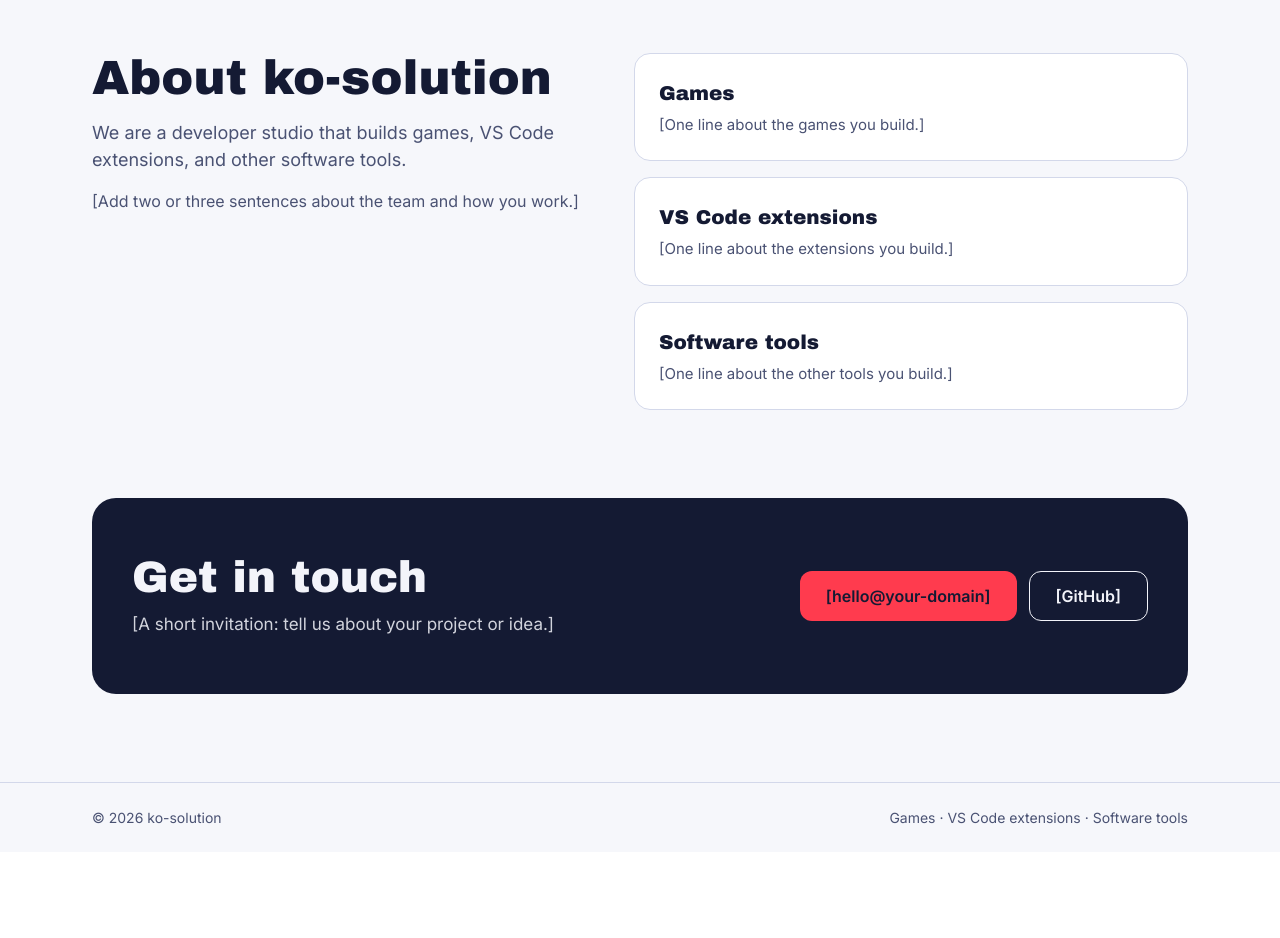
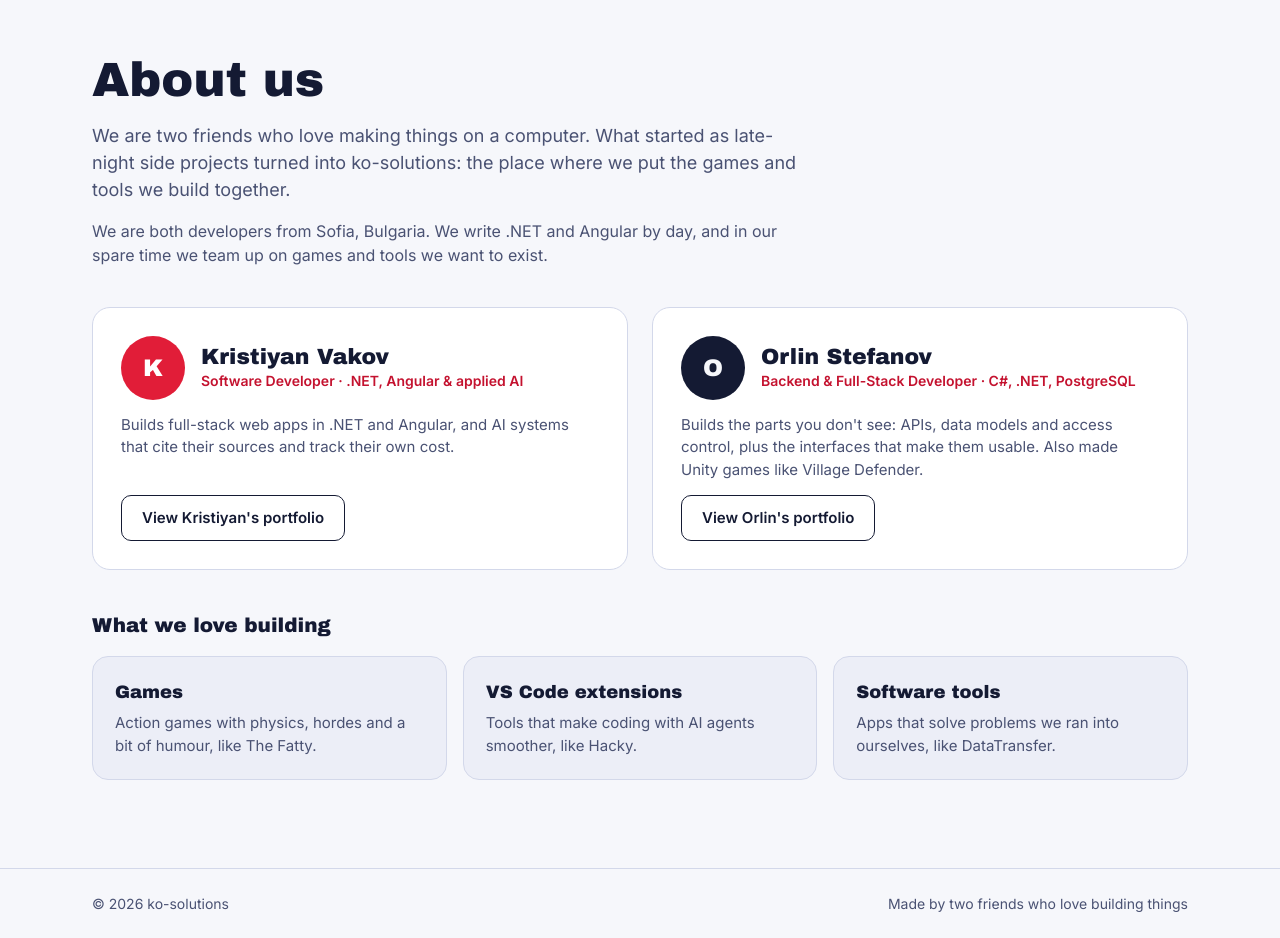
Before and after one commit to Puhita/KO_Solutions_website, a plain HTML site: page index.html in a window 1280 px wide. Shown: the part 1640-2578 px from the top of the page. Before the commit the page ends 2492 px from the top, so only its background shows below. Drawn offline with Linux system fonts and the light colour scheme.

Commit message:
Turn the site into a two-friend portfolio and rename to ko-solutions
Remove the contact section and links, rewrite the hero and About copy
around Kristiyan Vakov and Orlin Stefanov, and link their portfolios.

Co-Authored-By: Claude Opus 5.5 <noreply@anthropic.com>

```diff
--- a/index.html
+++ b/index.html
@@ -2,7 +2,7 @@
 <html lang="en">
 <head>
 <meta charset="utf-8">
-<title>ko-solution - website</title>
+<title>ko-solutions - website</title>
 <link rel="icon" type="image/svg+xml" href="./favicon.svg">
 <link rel="icon" type="image/png" sizes="32x32" href="./favicon-32.png">
 <link rel="apple-touch-icon" href="./apple-touch-icon.png">
@@ -24,8 +24,8 @@ button{font-family:inherit}
 <div style="min-height: 100%; background: {{bg}}; color: {{text}}; font-family: Inter, system-ui, sans-serif; line-height: 1.5">
 
 <header style="max-width: 1160px; margin: 0 auto; padding: 16px 32px; box-sizing: border-box; display: flex; flex-wrap: wrap; align-items: center; justify-content: space-between; gap: 12px 24px">
-<a href="#top" style="display: flex; align-items: center; gap: 12px; color: {{text}}" aria-label="ko-solution home">
-<svg width="56" height="56" style="display:block" role="img" aria-label="ko-solution logo: bold KO and the word SOLUTIONS in a disc; the upper arm of the K continues as an arm that punches a jagged hole through the top right of the disc with a boxing glove" viewBox="-31 -78 380 380" xmlns="http://www.w3.org/2000/svg">
+<a href="#top" style="display: flex; align-items: center; gap: 12px; color: {{text}}" aria-label="ko-solutions home">
+<svg width="56" height="56" style="display:block" role="img" aria-label="ko-solutions logo: bold KO and the word SOLUTIONS in a disc; the upper arm of the K continues as an arm that punches a jagged hole through the top right of the disc with a boxing glove" viewBox="-31 -78 380 380" xmlns="http://www.w3.org/2000/svg">
 <defs>
 <mask id="cutHead" maskUnits="userSpaceOnUse" x="-100" y="-200" width="600" height="700">
 <rect x="-100" y="-200" width="600" height="700" fill="#fff"></rect>
@@ -50,12 +50,11 @@ button{font-family:inherit}
 <rect x="42" y="19" width="50" height="27" rx="13.5"></rect>
 </g>
 </svg>
-<span style="font-family: 'Archivo Black', Inter, sans-serif; font-size: 22px; letter-spacing: 0.5px">ko-solution</span>
+<span style="font-family: 'Archivo Black', Inter, sans-serif; font-size: 22px; letter-spacing: 0.5px">ko-solutions</span>
 </a>
 <nav style="display: flex; flex-wrap: wrap; align-items: center; gap: 4px 8px">
 <a href="#projects" style="display: inline-flex; align-items: center; min-height: 44px; padding: 0 14px; color: {{text}}; font-weight: 500">Projects</a>
-<a href="#about" style="display: inline-flex; align-items: center; min-height: 44px; padding: 0 14px; color: {{text}}; font-weight: 500">About</a>
-<a href="#contact" style="display: inline-flex; align-items: center; min-height: 44px; padding: 0 14px; color: {{text}}; font-weight: 500">Contact</a>
+<a href="#about" style="display: inline-flex; align-items: center; min-height: 44px; padding: 0 14px; color: {{text}}; font-weight: 500">About us</a>
 <button onClick="{{toggleTheme}}" aria-label="{{themeLabel}}" style="min-height: 44px; padding: 0 18px; border-radius: 999px; border: 1px solid {{border}}; background: {{surface}}; color: {{text}}; font-size: 14px; font-weight: 600; cursor: pointer">{{themeButton}}</button>
 </nav>
 </header>
@@ -63,16 +62,16 @@ button{font-family:inherit}
 <main id="top">
 <section style="max-width: 1160px; margin: 0 auto; padding: 56px 32px 88px; box-sizing: border-box; display: flex; flex-wrap: wrap; align-items: center; justify-content: space-between; gap: 48px">
 <div style="flex: 1 1 440px; min-width: 0; display: flex; flex-direction: column; align-items: flex-start; gap: 24px">
-<span style="display: inline-block; padding: 6px 14px; border-radius: 999px; background: {{surface2}}; border: 1px solid {{border}}; color: {{link}}; font-size: 14px; font-weight: 600">Developer studio</span>
-<h1 style="margin: 0; font-family: 'Archivo Black', Inter, sans-serif; font-weight: 400; font-size: clamp(40px, 7vw, 76px); line-height: 1.02; letter-spacing: -0.5px">We build games and software tools.</h1>
-<p style="margin: 0; max-width: 520px; font-size: 19px; color: {{muted}}">ko-solution is a developer studio. We make games, VS Code extensions, and other software tools.</p>
+<span style="display: inline-block; padding: 6px 14px; border-radius: 999px; background: {{surface2}}; border: 1px solid {{border}}; color: {{link}}; font-size: 14px; font-weight: 600">Two friends · one passion</span>
+<h1 style="margin: 0; font-family: 'Archivo Black', Inter, sans-serif; font-weight: 400; font-size: clamp(40px, 7vw, 76px); line-height: 1.02; letter-spacing: -0.5px">We build games and software, together.</h1>
+<p style="margin: 0; max-width: 520px; font-size: 19px; color: {{muted}}">ko-solutions is the portfolio of two friends who share the same passion: creating software and games. Here is what we have built so far.</p>
 <div style="display: flex; flex-wrap: wrap; gap: 12px">
-<a href="#projects" style="display: inline-flex; align-items: center; min-height: 48px; padding: 0 26px; border-radius: 12px; background: {{accent}}; color: {{onAccent}}; font-weight: 600; font-size: 16px">View projects</a>
-<a href="#contact" style="display: inline-flex; align-items: center; min-height: 48px; padding: 0 26px; border-radius: 12px; border: 1.5px solid {{text}}; color: {{text}}; font-weight: 600; font-size: 16px">Contact us</a>
+<a href="#projects" style="display: inline-flex; align-items: center; min-height: 48px; padding: 0 26px; border-radius: 12px; background: {{accent}}; color: {{onAccent}}; font-weight: 600; font-size: 16px">See our work</a>
+<a href="#about" style="display: inline-flex; align-items: center; min-height: 48px; padding: 0 26px; border-radius: 12px; border: 1.5px solid {{text}}; color: {{text}}; font-weight: 600; font-size: 16px">Meet us</a>
 </div>
 </div>
 <div style="flex: 1 1 320px; min-width: 0; display: flex; justify-content: center">
-<svg width="440" height="550" style="max-width:100%;height:auto;display:block" role="img" aria-label="ko-solution logo: bold KO and the word SOLUTIONS in a disc; the upper arm of the K continues as an arm that punches a jagged hole through the top right of the disc with a boxing glove" viewBox="-6 -113 348 435" xmlns="http://www.w3.org/2000/svg">
+<svg width="440" height="550" style="max-width:100%;height:auto;display:block" role="img" aria-label="ko-solutions logo: bold KO and the word SOLUTIONS in a disc; the upper arm of the K continues as an arm that punches a jagged hole through the top right of the disc with a boxing glove" viewBox="-6 -113 348 435" xmlns="http://www.w3.org/2000/svg">
 <defs>
 <mask id="cutHero" maskUnits="userSpaceOnUse" x="-100" y="-200" width="600" height="700">
 <rect x="-100" y="-200" width="600" height="700" fill="#fff"></rect>
@@ -113,7 +112,7 @@ button{font-family:inherit}
 <div style="display: flex; flex-wrap: wrap; align-items: flex-end; justify-content: space-between; gap: 20px">
 <div style="display: flex; flex-direction: column; gap: 8px">
 <h2 style="margin: 0; font-family: 'Archivo Black', Inter, sans-serif; font-weight: 400; font-size: clamp(32px, 5vw, 48px); line-height: 1.05">Projects</h2>
-<p style="margin: 0; font-size: 17px; color: {{muted}}">Games and software from the studio.</p>
+<p style="margin: 0; font-size: 17px; color: {{muted}}">Things we have made together, from games to developer tools.</p>
 </div>
 <div role="group" aria-label="Filter projects" style="display: flex; flex-wrap: wrap; gap: 8px">
 <sc-for list="{{filters}}" as="f" hint-placeholder-count="3">
@@ -162,37 +161,51 @@ button{font-family:inherit}
 </div>
 </section>
 
-<section id="about" style="max-width: 1160px; margin: 0 auto; padding: 88px 32px; box-sizing: border-box; display: flex; flex-wrap: wrap; gap: 48px">
-<div style="flex: 1 1 360px; min-width: 0; display: flex; flex-direction: column; gap: 16px">
-<h2 style="margin: 0; font-family: 'Archivo Black', Inter, sans-serif; font-weight: 400; font-size: clamp(32px, 5vw, 48px); line-height: 1.05">About ko-solution</h2>
-<p style="margin: 0; font-size: 18px; color: {{muted}}">We are a developer studio that builds games, VS Code extensions, and other software tools.</p>
-<p style="margin: 0; font-size: 16px; color: {{muted}}">[Add two or three sentences about the team and how you work.]</p>
+<section id="about" style="max-width: 1160px; margin: 0 auto; padding: 88px 32px; box-sizing: border-box; display: flex; flex-direction: column; gap: 40px">
+<div style="max-width: 720px; display: flex; flex-direction: column; gap: 16px">
+<h2 style="margin: 0; font-family: 'Archivo Black', Inter, sans-serif; font-weight: 400; font-size: clamp(32px, 5vw, 48px); line-height: 1.05">About us</h2>
+<p style="margin: 0; font-size: 18px; color: {{muted}}">We are two friends who love making things on a computer. What started as late-night side projects turned into ko-solutions: the place where we put the games and tools we build together.</p>
+<p style="margin: 0; font-size: 16px; color: {{muted}}">We are both developers from Sofia, Bulgaria. We write .NET and Angular by day, and in our spare time we team up on games and tools we want to exist.</p>
 </div>
-<div style="flex: 1 1 420px; min-width: 0; display: flex; flex-direction: column; gap: 16px">
-<div style="padding: 24px; border-radius: 16px; background: {{surface}}; border: 1px solid {{border}}">
-<h3 style="margin: 0 0 6px; font-family: 'Archivo Black', Inter, sans-serif; font-weight: 400; font-size: 20px">Games</h3>
-<p style="margin: 0; color: {{muted}}; font-size: 15px">[One line about the games you build.]</p>
-</div>
-<div style="padding: 24px; border-radius: 16px; background: {{surface}}; border: 1px solid {{border}}">
-<h3 style="margin: 0 0 6px; font-family: 'Archivo Black', Inter, sans-serif; font-weight: 400; font-size: 20px">VS Code extensions</h3>
-<p style="margin: 0; color: {{muted}}; font-size: 15px">[One line about the extensions you build.]</p>
-</div>
-<div style="padding: 24px; border-radius: 16px; background: {{surface}}; border: 1px solid {{border}}">
-<h3 style="margin: 0 0 6px; font-family: 'Archivo Black', Inter, sans-serif; font-weight: 400; font-size: 20px">Software tools</h3>
-<p style="margin: 0; color: {{muted}}; font-size: 15px">[One line about the other tools you build.]</p>
+<div style="display: flex; flex-wrap: wrap; gap: 24px">
+<article style="flex: 1 1 320px; min-width: 0; padding: 28px; border-radius: 18px; background: {{surface}}; border: 1px solid {{border}}; display: flex; flex-direction: column; gap: 14px">
+<div style="display: flex; align-items: center; gap: 16px">
+<span aria-hidden="true" style="flex-shrink: 0; width: 64px; height: 64px; border-radius: 999px; background: {{accent}}; color: {{onAccent}}; display: flex; align-items: center; justify-content: center; font-family: 'Archivo Black', Inter, sans-serif; font-size: 24px">K</span>
+<div style="display: flex; flex-direction: column">
+<h3 style="margin: 0; font-family: 'Archivo Black', Inter, sans-serif; font-weight: 400; font-size: 22px; line-height: 1.15">Kristiyan Vakov</h3>
+<span style="color: {{link}}; font-size: 14px; font-weight: 600">Software Developer · .NET, Angular &amp; applied AI</span>
 </div>
 </div>
-</section>
-
-<section id="contact" style="max-width: 1160px; margin: 0 auto; padding: 0 32px 88px; box-sizing: border-box">
-<div style="padding: 56px 40px; border-radius: 24px; background: {{panel}}; color: {{onPanel}}; display: flex; flex-wrap: wrap; align-items: center; justify-content: space-between; gap: 32px">
-<div style="flex: 1 1 360px; min-width: 0; display: flex; flex-direction: column; gap: 12px">
-<h2 style="margin: 0; font-family: 'Archivo Black', Inter, sans-serif; font-weight: 400; font-size: clamp(30px, 4.5vw, 44px); line-height: 1.05">Get in touch</h2>
-<p style="margin: 0; font-size: 17px; opacity: 0.85">[A short invitation: tell us about your project or idea.]</p>
+<p style="margin: 0; color: {{muted}}; font-size: 15px">Builds full-stack web apps in .NET and Angular, and AI systems that cite their sources and track their own cost.</p>
+<a href="https://kristiyanvakov.github.io/" target="_blank" rel="noopener" style="margin-top: auto; align-self: flex-start; display: inline-flex; align-items: center; min-height: 44px; padding: 0 20px; border-radius: 10px; border: 1.5px solid {{text}}; color: {{text}}; font-size: 15px; font-weight: 600">View Kristiyan's portfolio</a>
+</article>
+<article style="flex: 1 1 320px; min-width: 0; padding: 28px; border-radius: 18px; background: {{surface}}; border: 1px solid {{border}}; display: flex; flex-direction: column; gap: 14px">
+<div style="display: flex; align-items: center; gap: 16px">
+<span aria-hidden="true" style="flex-shrink: 0; width: 64px; height: 64px; border-radius: 999px; background: {{text}}; color: {{bg}}; display: flex; align-items: center; justify-content: center; font-family: 'Archivo Black', Inter, sans-serif; font-size: 24px">O</span>
+<div style="display: flex; flex-direction: column">
+<h3 style="margin: 0; font-family: 'Archivo Black', Inter, sans-serif; font-weight: 400; font-size: 22px; line-height: 1.15">Orlin Stefanov</h3>
+<span style="color: {{link}}; font-size: 14px; font-weight: 600">Backend &amp; Full-Stack Developer · C#, .NET, PostgreSQL</span>
 </div>
-<div style="display: flex; flex-wrap: wrap; gap: 12px">
-<a href="#contact" style="display: inline-flex; align-items: center; min-height: 48px; padding: 0 26px; border-radius: 12px; background: {{panelBtn}}; color: {{onPanelBtn}}; font-weight: 600">[hello@your-domain]</a>
-<a href="#contact" style="display: inline-flex; align-items: center; min-height: 48px; padding: 0 26px; border-radius: 12px; border: 1.5px solid {{onPanel}}; color: {{onPanel}}; font-weight: 600">[GitHub]</a>
+</div>
+<p style="margin: 0; color: {{muted}}; font-size: 15px">Builds the parts you don't see: APIs, data models and access control, plus the interfaces that make them usable. Also made Unity games like Village Defender.</p>
+<a href="https://orlinstefanov.github.io/" target="_blank" rel="noopener" style="margin-top: auto; align-self: flex-start; display: inline-flex; align-items: center; min-height: 44px; padding: 0 20px; border-radius: 10px; border: 1.5px solid {{text}}; color: {{text}}; font-size: 15px; font-weight: 600">View Orlin's portfolio</a>
+</article>
+</div>
+<div style="display: flex; flex-direction: column; gap: 16px">
+<h3 style="margin: 0; font-family: 'Archivo Black', Inter, sans-serif; font-weight: 400; font-size: 20px">What we love building</h3>
+<div style="display: flex; flex-wrap: wrap; gap: 16px">
+<div style="flex: 1 1 240px; min-width: 0; padding: 22px; border-radius: 16px; background: {{surface2}}; border: 1px solid {{border}}">
+<h4 style="margin: 0 0 6px; font-family: 'Archivo Black', Inter, sans-serif; font-weight: 400; font-size: 18px">Games</h4>
+<p style="margin: 0; color: {{muted}}; font-size: 15px">Action games with physics, hordes and a bit of humour, like The Fatty.</p>
+</div>
+<div style="flex: 1 1 240px; min-width: 0; padding: 22px; border-radius: 16px; background: {{surface2}}; border: 1px solid {{border}}">
+<h4 style="margin: 0 0 6px; font-family: 'Archivo Black', Inter, sans-serif; font-weight: 400; font-size: 18px">VS Code extensions</h4>
+<p style="margin: 0; color: {{muted}}; font-size: 15px">Tools that make coding with AI agents smoother, like Hacky.</p>
+</div>
+<div style="flex: 1 1 240px; min-width: 0; padding: 22px; border-radius: 16px; background: {{surface2}}; border: 1px solid {{border}}">
+<h4 style="margin: 0 0 6px; font-family: 'Archivo Black', Inter, sans-serif; font-weight: 400; font-size: 18px">Software tools</h4>
+<p style="margin: 0; color: {{muted}}; font-size: 15px">Apps that solve problems we ran into ourselves, like DataTransfer.</p>
+</div>
 </div>
 </div>
 </section>
@@ -200,8 +213,8 @@ button{font-family:inherit}
 
 <footer style="border-top: 1px solid {{border}}">
 <div style="max-width: 1160px; margin: 0 auto; padding: 24px 32px; box-sizing: border-box; display: flex; flex-wrap: wrap; align-items: center; justify-content: space-between; gap: 12px; color: {{muted}}; font-size: 14px">
-<span>© 2026 ko-solution</span>
-<span>Games · VS Code extensions · Software tools</span>
+<span>© 2026 ko-solutions</span>
+<span>Made by two friends who love building things</span>
 </div>
 </footer>
 <sc-if value="{{lb.open}}" hint-placeholder-val="{{ false }}">
@@ -323,7 +336,6 @@ return { label: f.label, active: active ? 'true' : 'false', pick: () => this.set
 return {
 bg: t.bg, surface: t.surface, surface2: t.surface2, thumbBg: t.thumbBg, text: t.text, muted: t.muted, border: t.border,
 accent: t.accent, onAccent: t.onAccent, link: t.link, discFill: t.disc, redFill: t.red,
-panel: t.panel, onPanel: t.onPanel, panelBtn: t.panelBtn, onPanelBtn: t.onPanelBtn,
 themeButton: dark ? 'Dark mode' : 'Light mode',
 themeLabel: dark ? 'Switch to light mode' : 'Switch to dark mode',
 toggleTheme: () => this.setState({ dark: !dark }),
```
